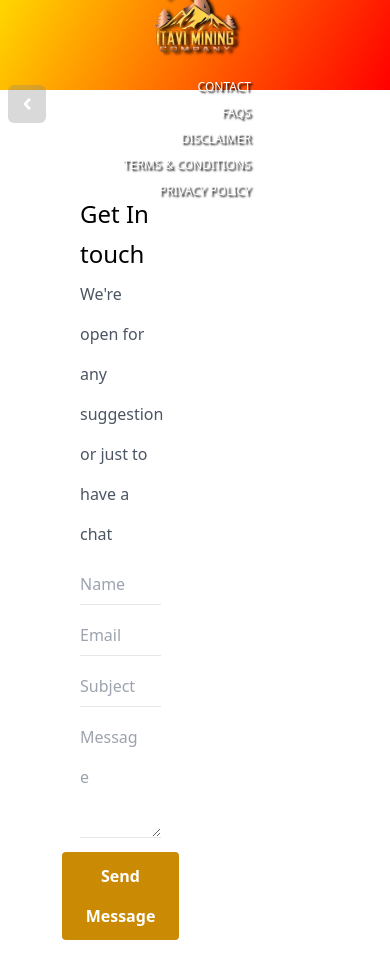
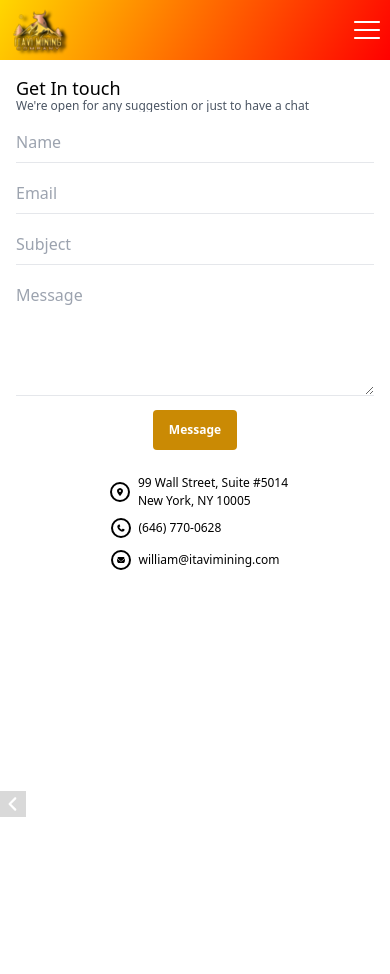
Before and after one commit to mhmAdmin1122/itavi, a Next.js app: page /contact in a window 390 px wide. After the commit the page ends 844 px from the top, so only its background shows below. Built offline with nearby package versions, Linux system fonts and the light colour scheme.

Commit message:
back pages made responsive for all devices

```diff
--- a/pages/components/PageLayout.tsx
+++ b/pages/components/PageLayout.tsx
@@ -1,12 +1,16 @@
 import React from "react";
 import PageSideBar from "./PageSideBar";
+import RouterBack from "./RouterBack";
 
 const PageLayout = ({ children }: any) => {
   return (
-    <div className="w-full h-full flex items-start gap-10 pagelayout">
+    <div className="w-full h-full relative flex items-start gap-10 pagelayout">
       <PageSideBar />
       <div className="section-page-side-box py-6 pr-8 w-[70%] max-h-screen overflow-scroll overflow-x-hidden">
         {children}
+      </div>
+      <div className='fixed mob-router-back-link-toster'>
+        <RouterBack />
       </div>
     </div>
   );
--- a/pages/components/PageSideBar.tsx
+++ b/pages/components/PageSideBar.tsx
@@ -1,10 +1,16 @@
-import React from 'react'
+import React, { useState } from 'react'
 import logo from '@/public/img/Logo.svg'
 import Image from 'next/image'
 import Link from 'next/link'
 import RouterBack from './RouterBack'
+import { RxHamburgerMenu } from 'react-icons/rx'
 
 const PageSideBar = () => {
+  const[showTabs, setShowTabs]=useState(false)
+  const handleShowTabs = () => {
+    setShowTabs(current => !current);
+  };
+
   return (
     <div className='side-bar-section min-h-screen max-h-full w-[30%] py-4 px-2 relative'>
       <Link href="/#home" className="logoBox h-[20%] flex items-center justify-center">
@@ -17,7 +23,17 @@ const PageSideBar = () => {
         <Link className='shadow-text' href="/terms">Terms & Conditions</Link>
         <Link className='shadow-text' href="/privacy">Privacy Policy</Link>
       </div>
-      <div className=''>
+      <div className='menu-sidebar-hamburger' onClick={handleShowTabs}>
+        <RxHamburgerMenu  />
+      </div>
+      {showTabs && <div className="mobile-sidebar-tabs absolute top-[60px] left-0 w-full bg-[#0000009a] flex flex-col gap-2 font-normal text-white text-right items-end p-4 text-[14px]">
+        <Link className='shadow-text' href="/contact">Contact</Link>
+        <Link className='shadow-text' href="/faqs">FAQs</Link>
+        <Link className='shadow-text' href="/disclaimer">Disclaimer</Link>
+        <Link className='shadow-text' href="/terms">Terms & Conditions</Link>
+        <Link className='shadow-text' href="/privacy">Privacy Policy</Link>
+      </div>}
+      <div className='absolute router-back-link-toster'>
         <RouterBack />
       </div>
     </div>
--- a/pages/components/RouterBack.tsx
+++ b/pages/components/RouterBack.tsx
@@ -1,6 +1,6 @@
 import { useRouter } from "next/router";
 import React from "react";
-import { FaAngleLeft } from "react-icons/fa";
+import { FaAngleLeft } from "react-icons/fa6";
 
 const RouterBack = () => {
   const router = useRouter();
@@ -11,7 +11,7 @@ const RouterBack = () => {
   return (
     <button
       onClick={handlePreviousClick}
-      className="slider-button fixed top-[50%] max-[425px]:top-[115%] left-2 bg-[#00000081] text-[#fff] font-bold px-4 py-2 rounded-md text-xl"
+      className="slider-button fixed top-[50%] max-[425px]:top-[115%] left-2 bg-[#00000081] text-[#fff] font-bold px-4 py-2 text-xl"
     >
       <FaAngleLeft />
     </button>
--- a/pages/contact.tsx
+++ b/pages/contact.tsx
@@ -51,7 +51,7 @@ const ContactPage = () => {
             ></textarea>
             <div className="flex justify-center ">
               <button className="bg-[#ca8a04] w-fit hover:bg-[#ca8b04] text-white font-bold py-1 px-6 rounded relative z-[9999999999]" type="submit">
-                Send Message
+                Message
               </button>
             </div>
           </form>
--- a/pages/index.tsx
+++ b/pages/index.tsx
@@ -13,13 +13,18 @@ import EMDDownloadBtn from "./components/EMDDownloadBtn";
 import PPMDownloadBtn from "./components/PPMDownloadBtn";
 import ScaleRes from "@/public/img/LaGranEspañolaleft.png";
 import EmergingMarket from "@/public/img/LaGranEspañolaright.png";
+import weFunderIco from "@/public/img/wefunder.png";
 import {
   TfiAngleDown,
   TfiAngleUp,
   TfiAngleLeft,
   TfiAngleRight,
 } from "react-icons/tfi";
-import { FaFacebook, FaLinkedinIn } from "react-icons/fa";
+import {
+  FaLinkedin,
+  FaSquareFacebook,
+  FaSquareXTwitter,
+} from "react-icons/fa6";
 
 export default function Home() {
   const handleClick = (event: any) => {
@@ -187,22 +192,36 @@ export default function Home() {
           </Link>
         </div>
 
-        <div className="flex items-center justify-end gap-2">
-          <b>Follow us :</b>
-          <div className="flex items-center justify-end gap-8">
+        <div className="flex items-center justify-end gap-4">
+          <p>Follow us :</p>
+          <div className="flex items-center justify-end gap-4">
             <Link
-              className="text-xl hover:text-[#ca8a04] transition-all duration-700 ease-in-out btnshadow2"
+              className="text-xl text-[#ca8a04] btnshadow2"
               href="https://www.facebook.com/itavimining"
               target="blank"
             >
-              <FaFacebook />
+              <FaSquareFacebook />
             </Link>
             <Link
-              className="text-xl hover:text-[#ca8a04] transition-all duration-700 ease-in-out btnshadow2"
+              className="text-xl text-[#ca8a04] btnshadow2"
               href="https://www.linkedin.com/company/itavi-mining-company"
               target="blank"
             >
-              <FaLinkedinIn />
+              <FaLinkedin />
+            </Link>
+            <Link
+              className="text-xl text-[#ca8a04] btnshadow2"
+              href="https://www.twitter.com/@itavimining"
+              target="blank"
+            >
+              <FaSquareXTwitter />
+            </Link>
+            <Link
+              className="text-xl btnshadow2"
+              href="https://www.linkedin.com/company/itavi-mining-company"
+              target="blank"
+            >
+              <Image src={weFunderIco} alt="weFunder-Ico" className="w-[20px]" />
             </Link>
           </div>
         </div>
--- a/styles/globals.css
+++ b/styles/globals.css
@@ -499,6 +499,9 @@ html {
 .FAQ-Section-box .answer-question {
   @apply text-[#2B2D31] flex items-center gap-[10px] justify-between cursor-pointer px-[5px];
 }
+.menu-sidebar-hamburger {
+  @apply hidden;
+}
 /*  FAQs Section  */
 /*  Contact Page  */
 
@@ -565,51 +568,51 @@ html {
 }
 
 @media (max-width: 890px) and (min-width: 750px) {
-  .pagelayout{
-    @apply gap-4
+  .pagelayout {
+    @apply gap-4;
   }
-  .Contact-Form{
+  .Contact-Form {
     @apply px-3 py-3;
   }
-  .Contact-Form h4{
+  .Contact-Form h4 {
     @apply text-4xl;
   }
-  .Contact-Form div button{
+  .Contact-Form div button {
     @apply text-[12px] px-4 py-0;
   }
-  .contactdetails{
+  .contactdetails {
     @apply flex-col gap-2 mt-4;
   }
-  .addressbox{
-    @apply gap-[0.5rem]
+  .addressbox {
+    @apply gap-[0.5rem];
   }
-  .addressbox svg{
+  .addressbox svg {
     @apply text-2xl;
   }
 }
 @media (max-width: 749px) and (min-width: 451px) {
-  .pagelayout{
-    @apply gap-4
+  .pagelayout {
+    @apply gap-4;
   }
-  .Contact-Form{
+  .Contact-Form {
     @apply px-3 py-3;
   }
-  .Contact-Form h4{
+  .Contact-Form h4 {
     @apply text-4xl;
   }
-  .Contact-Form div button{
+  .Contact-Form div button {
     @apply text-[12px] px-4 py-0;
   }
-  .contactdetails{
+  .contactdetails {
     @apply flex-col gap-2 mt-4;
   }
-  .addressbox{
-    @apply gap-[0.5rem]
+  .addressbox {
+    @apply gap-[0.5rem];
   }
-  .addressbox svg{
+  .addressbox svg {
     @apply text-2xl;
   }
-  .sidebar-tabs{
+  .sidebar-tabs {
     @apply text-[9px] pr-[2px];
   }
 }
@@ -731,17 +734,61 @@ html {
   .tg-det-btn-invpage .det-btn-invpage {
     @apply w-[85%] gap-1 px-1 text-[16px] flex-col h-fit;
   }
-  .sidebar-tabs{
+  .sidebar-tabs {
+    @apply hidden;
+  }
+  .pagelayout {
+    @apply flex-col gap-2;
+  }
+  .side-bar-section {
+    @apply w-full flex items-center justify-between max-h-[60px] min-h-[60px] h-[60px];
+  }
+  .side-bar-section .logoBox img {
+    @apply w-[60px];
+  }
+  .menu-sidebar-hamburger {
+    @apply flex text-3xl text-white cursor-pointer;
+  }
+  .router-back-link-toster {
+    @apply hidden;
+  }
+  .mob-router-back-link-toster {
+    @apply block bottom-10 -left-2 text-lg;
+  }
+  .mob-router-back-link-toster button {
+    @apply text-lg px-1 py-1;
+  }
+  .section-page-side-box {
+    @apply w-full px-4 py-0;
+  }
+  .disclaimer-box ul,
+  .termsCondition-box ul,
+  .privacy-Policy-box ul {
+    @apply !py-2 !pl-7 !pr-0;
+  }
+  .Contact-Form{
+    @apply px-0 py-2;
+  }
+  .contactdetails {
+    @apply flex-col gap-2 mt-4;
+  }
+  .addressbox {
+    @apply gap-[0.5rem] text-[12px] pl-2;
+  }
+  .addressbox svg, .contactdetails div a svg {
+    @apply text-xl;
+  }
+  .Contact-Form div button {
+    @apply text-[12px] px-4 py-0;
+  }
+  .Contact-Form h4{
+    @apply text-[18px] leading-6;
+  }
+  .Contact-Form p{
+    @apply text-[12px] leading-3;
+  }
+  .contactdetails div a{
     @apply text-[12px];
-  }
-  .pagelayout{
-    @apply flex-col;
-  }
-  .side-bar-section{
-    @apply w-full flex flex-col items-center justify-center max-h-[90px] min-h-[90px] h-[90px];
-  }
-  .side-bar-section .logoBox img{
-    @apply w-[100px]
   }
 }
 /* snaping */
@@ -855,16 +902,15 @@ html {
   border: 2px solid #e6c407;
 }
 
-.btnshadow2{
+.btnshadow2 {
   filter: drop-shadow(2px 2px 2px #000);
 }
 
 .TeamWork-Section {
   @apply h-screen bg-no-repeat bg-cover w-screen px-[10%] pt-[150px] text-white relative;
-  background-image: linear-gradient(rgba(0, 0, 1, 0.7), rgba(0, 0, 1, 0.7)), url("../public/img/goldbg.webp");
+  background-image: linear-gradient(rgba(0, 0, 1, 0.7), rgba(0, 0, 1, 0.7)),
+    url("../public/img/goldbg.webp");
 }
-
-
 
 body::-webkit-scrollbar {
   width: 2px;
```
Also changed, not shown: public/img/wefunder.png (added).
